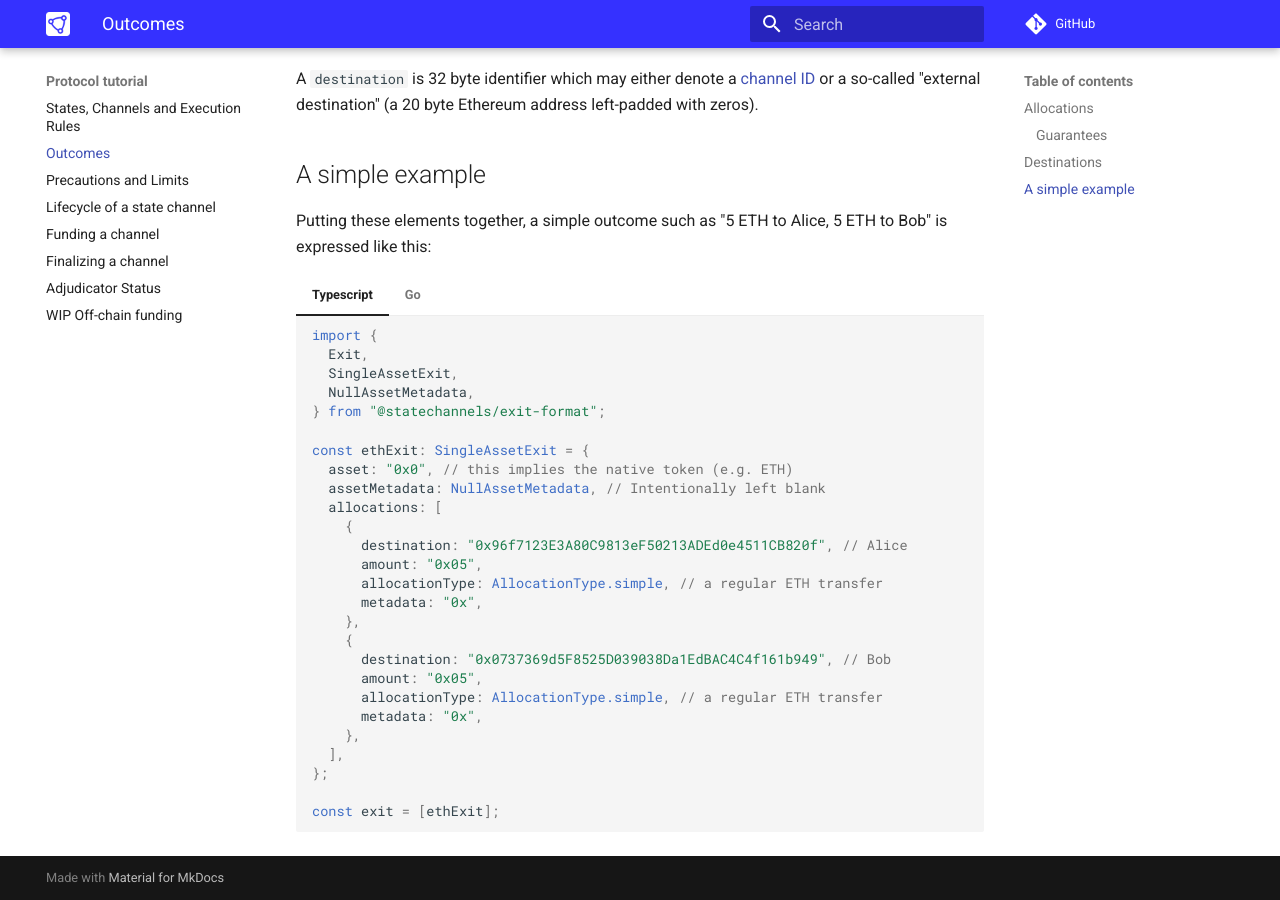
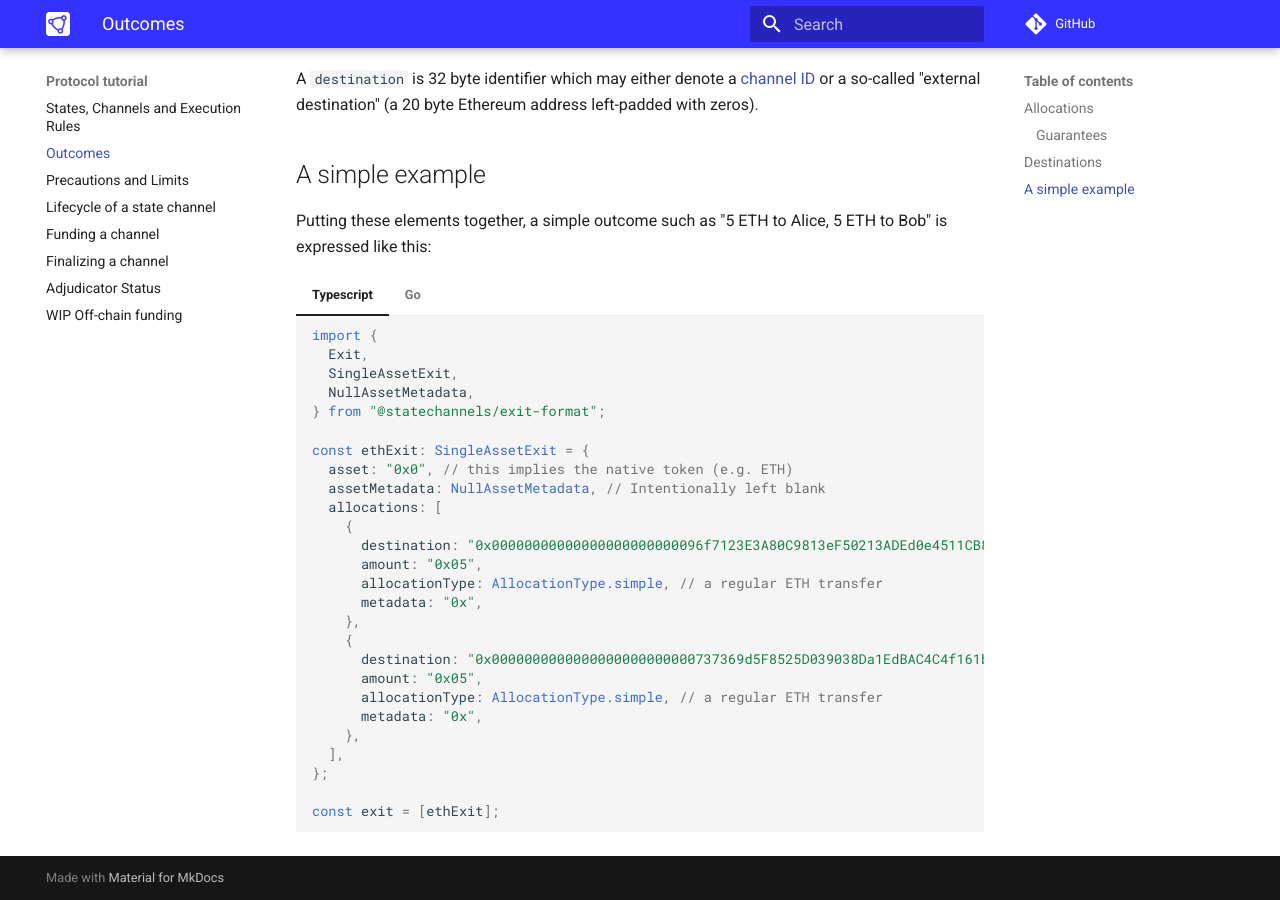
Before and after one commit to statechannels/go-nitro, an MkDocs documentation site: the page built from docs/protocol-tutorial/0002-outcomes.md, in a window 1280 px wide and 900 px high, scrolled down 1118 px. Built offline with MkDocs 1.6.1 and Material for MkDocs 9.7.7, drawn with Linux system fonts in a browser that asks for light colours; comment, search, counter and statistics services are not loaded.

Commit message:
fix example outcome to have external destinations

```diff
--- a/docs/protocol-tutorial/0002-outcomes.md
+++ b/docs/protocol-tutorial/0002-outcomes.md
@@ -52,13 +52,13 @@ Putting these elements together, a simple outcome such as "5 ETH to Alice, 5 ETH
       assetMetadata: NullAssetMetadata, // Intentionally left blank
       allocations: [
         {
-          destination: "0x96f7123E3A80C9813eF50213ADEd0e4511CB820f", // Alice
+          destination: "0x00000000000000000000000096f7123E3A80C9813eF50213ADEd0e4511CB820f", // Alice
           amount: "0x05",
           allocationType: AllocationType.simple, // a regular ETH transfer
           metadata: "0x",
         },
         {
-          destination: "0x0737369d5F8525D039038Da1EdBAC4C4f161b949", // Bob
+          destination: "0x0000000000000000000000000737369d5F8525D039038Da1EdBAC4C4f161b949", // Bob
           amount: "0x05",
           allocationType: AllocationType.simple, // a regular ETH transfer
           metadata: "0x",
@@ -83,12 +83,12 @@ Putting these elements together, a simple outcome such as "5 ETH to Alice, 5 ETH
       var ethExit = outcome.SingleAssetExit{
           Allocations: outcome.Allocations{
             outcome.Allocation{
-              Destination: types.Destination(common.HexToHash("0x96f7123E3A80C9813eF50213ADEd0e4511CB820f")), // Alice
+              Destination: types.Destination(common.HexToHash("0x00000000000000000000000096f7123E3A80C9813eF50213ADEd0e4511CB820f")), // Alice
               Amount:      big.NewInt(5),
               // Other fields implicitly zero-ed out
             },
             outcome.Allocation{
-              Destination: types.Destination(common.HexToHash("0x0737369d5F8525D039038Da1EdBAC4C4f161b949")), // Bob
+              Destination: types.Destination(common.HexToHash("0x0000000000000000000000000737369d5F8525D039038Da1EdBAC4C4f161b949")), // Bob
               Amount:      big.NewInt(5),
               // Other fields implicitly zero-ed out
             },
```
